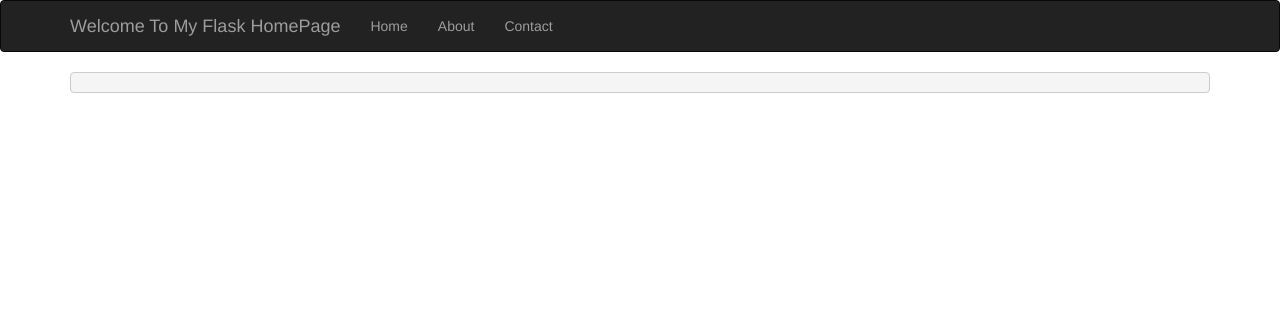
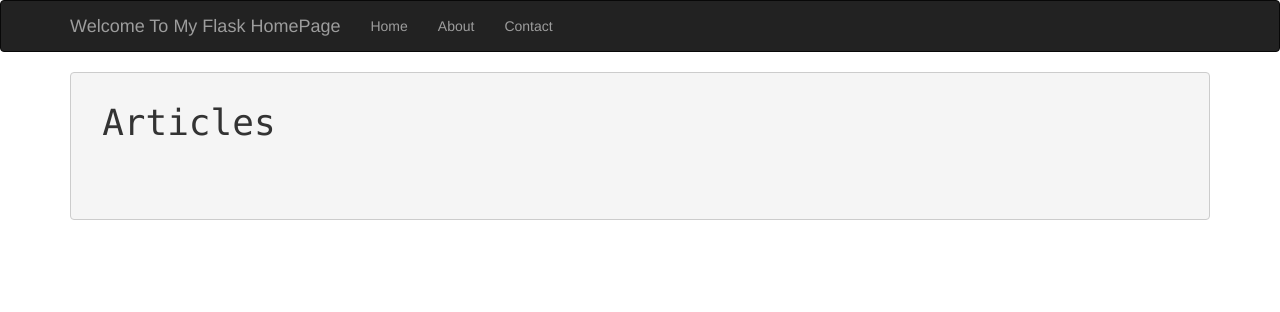
Before and after one commit to dmseo1/dm-flask, a Flask app: template templates/articles.html in a window 1280 px wide. Shown: the top 312 px of the page. Run offline with Flask 2, Linux system fonts and the light colour scheme; the template is opened without the code that fills it, so the values that code supplies are empty; some libraries are stand-ins or nearby versions.

Commit message:
MySQL Added

```diff
--- a/app.py
+++ b/app.py
@@ -1,16 +1,45 @@
-from flask import Flask, render_template  # Flask라는 클래스를 불러올 것
+from flask import Flask, render_template, request  # Flask라는 클래스를 불러올 것
                                           # render_template: 보여지게 하는 데 필요한 것들을 모아놓음
 from data import Articles
+from flask_mysqldb import MySQL
+import pymysql
+
 
 app = Flask(__name__) # 5000번 포트에 앱 실행
 # app.debug = True ;  app.run() 메소드 안에 debug=True 옵션을 주는 것과 동일하다
 
-articles = Articles()
-print(articles)
+
+# mysql 을 위한 setting
+# app.config['MYSQL_HOST'] = 'localhost'
+# app.config['MYSQL_PASSWORD'] = '1234'
+# app.config['MYSQL_DB'] = 'myflaskapp'
+# app.config['MYSQL_USER'] = 'root'
+# app.config['MYSQL_CURSORCLASS'] = 'DictCursor'
+# msms = MySQL(app)
+
+# mysql 을 위한 setting 2
+db = pymysql.connect(host='127.0.0.1', port=3306, user='root', passwd='1234', db='myflaskapp', charset='utf8')
+cursor = db.cursor()
+
+data1 = cursor.execute("INSERT INTO users(name, email, username, password) VALUES('seo', 'dmseo@llit.kr', '동민', '1234')")
+print(data1)
+
+
+
+garaData = Articles()
+print(garaData[0]['title'])
 
 @app.route('/') # decorate(장식자). 바로 밑에 함수를 붙여주면 그것이 실행된다.
 def hello() :
+    data1 = cursor.execute("INSERT INTO users(name, email, username, password) VALUES('seo', 'dmseo@llit.kr', '동민', '1234')")
+    print(data1)
+    # cur = msms.connection.cursor()
+    # cur.execute("INSERT INTO users(name, email, username, password, register_date) VALUES ('a','b','c','d',NOW())");
+    # msms.connection.commit()
+    # cur.close()
+
     return render_template('home.html')
+
 
 @app.route('/user/<name>')
 def user(name) :
@@ -22,7 +51,12 @@ def about() :
 
 @app.route('/articles')
 def articles() :
-    return render_template('articles.html', articles=articles)
+    return render_template('articles.html', articles=garaData)
+
+@app.route('/articles/<string:id>')
+def read_article(id) :
+    return render_template('read_article.html', id=int(id), article=garaData)
+
 
 if __name__  == "__main__": #이 파일이 직접적으로 호출되었을 때에만 실행하도록 한다. (이 py 파일이 import 되어 사용될 경우 호출되지 않는다)
     app.run(debug=True)
--- a/templates/articles.html
+++ b/templates/articles.html
@@ -1,5 +1,9 @@
 {%- extends 'layout.html' -%}
-
 {%- block body -%}
-    {{articles}}
+    <h1> Articles </h1>
+    <ul class="list-group">
+        {%- for article in articles -%}
+            <li class="list-group-item"> <a href="articles/{{article.id}}">{{article.title}}</a> </li>
+        {%- endfor -%}
+    </ul>
 {%- endblock -%}
```
Also changed, not shown: templates/read_article.html (added, +12 -0 lines).
